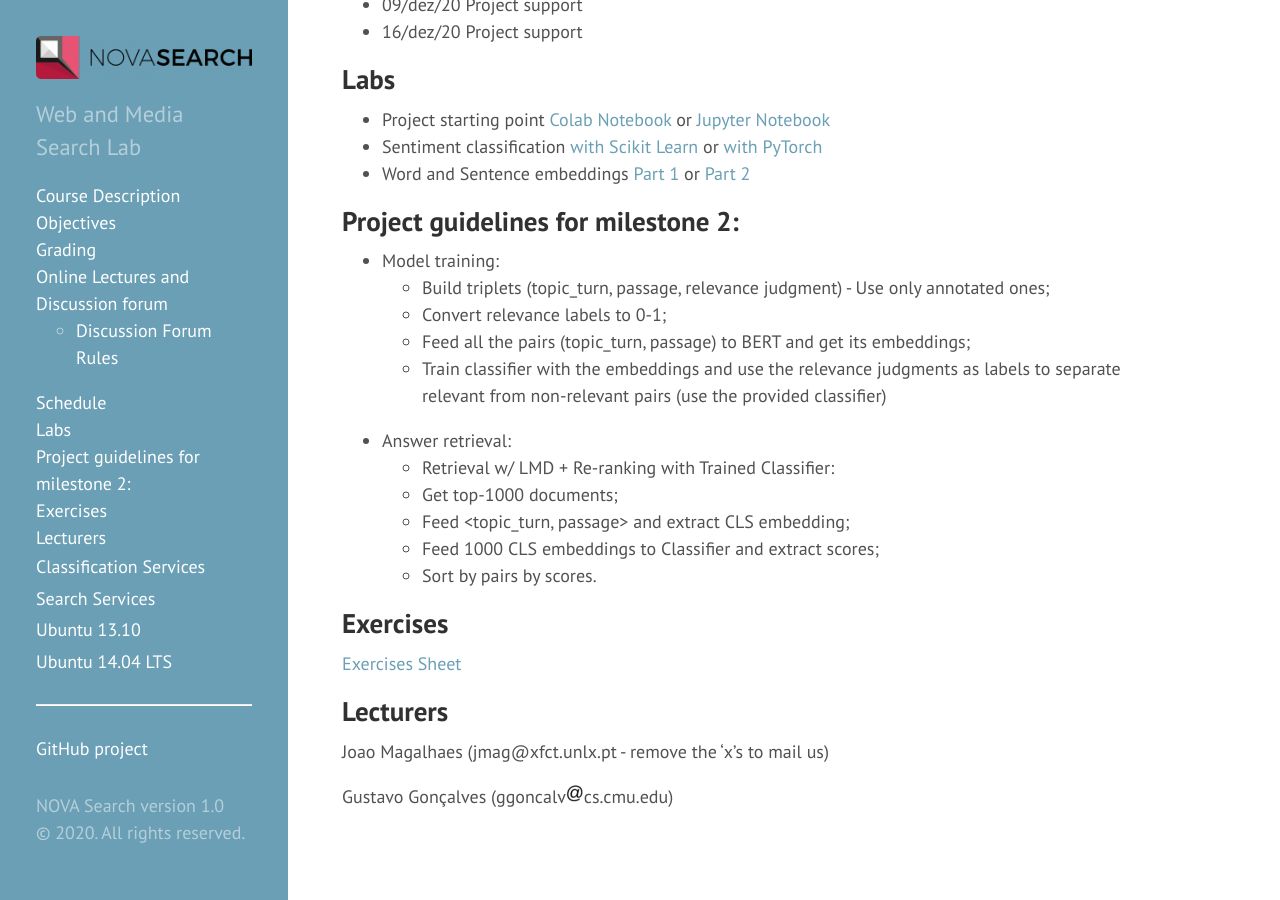
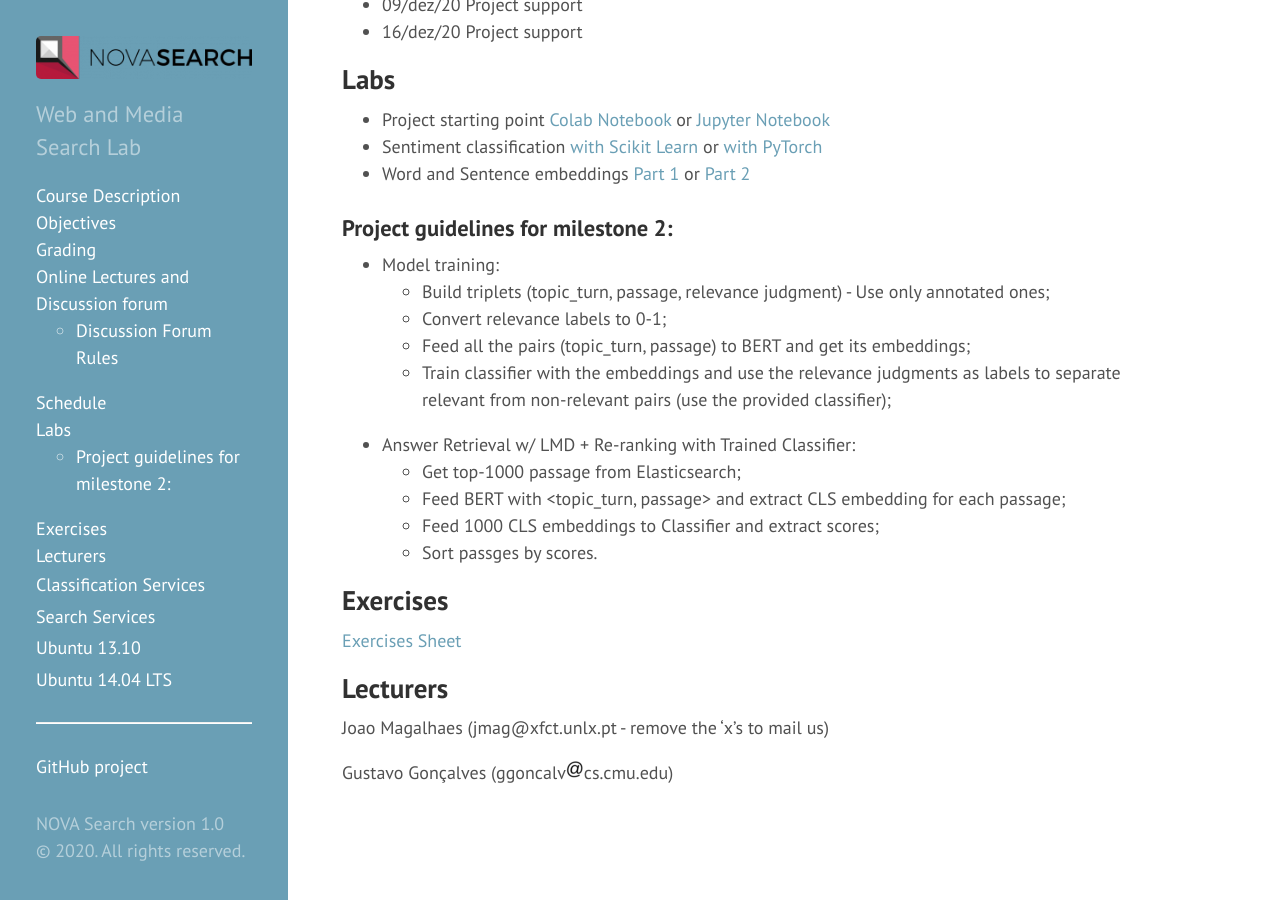
Before and after one commit to novasearch/wiki.novasearch.org, a Jekyll site: the page built from wiki/IR_NLP.md, in a window 1280 px wide and 900 px high, scrolled down 1574 px. Built offline with Jekyll 4.4.1, drawn with Linux system fonts in a browser that asks for light colours.

Commit message:
Update IR_NLP.md

```diff
--- a/wiki/IR_NLP.md
+++ b/wiki/IR_NLP.md
@@ -52,19 +52,18 @@ When registering for the discussion forum, please follow the username schema: "F
  - Sentiment classification [with Scikit Learn](/assets/files/Sentiment_classification_scikit_learn.ipynb) or [with PyTorch](/assets/files/SentimentClassification-Colab.ipynb)
  - Word and Sentence embeddings [Part 1](https://colab.research.google.com/drive/1CAjsUFwK--3366jotyOr6Jxe__bMmyhi?usp=sharing) or [Part 2](https://colab.research.google.com/drive/19dXRLvO_FrtOLyvaX1JAaPmOX8XGPCgy?usp=sharin)
 
-## Project guidelines for milestone 2:
+### Project guidelines for milestone 2:
  - Model training:
      - Build triplets (topic_turn, passage, relevance judgment) - Use only annotated ones;
      - Convert relevance labels to 0-1;
      - Feed all the pairs (topic_turn, passage) to BERT and get its embeddings;
-     - Train classifier with the embeddings and use the relevance judgments as labels to separate relevant from non-relevant pairs (use the provided classifier)
+     - Train classifier with the embeddings and use the relevance judgments as labels to separate relevant from non-relevant pairs (use the provided classifier);
 
- - Answer retrieval:
-     - Retrieval w/ LMD + Re-ranking with Trained Classifier:
-     - Get top-1000 documents;
-     - Feed <topic_turn, passage> and extract CLS embedding;
+ - Answer Retrieval w/ LMD + Re-ranking with Trained Classifier:
+     - Get top-1000 passage from Elasticsearch;
+     - Feed BERT with <topic_turn, passage> and extract CLS embedding for each passage;
      - Feed 1000 CLS embeddings to Classifier and extract scores;
-     - Sort by pairs by scores.
+     - Sort passges by scores.
 
 ## Exercises
 [Exercises Sheet](/assets/files/Exercises.pdf)
```
